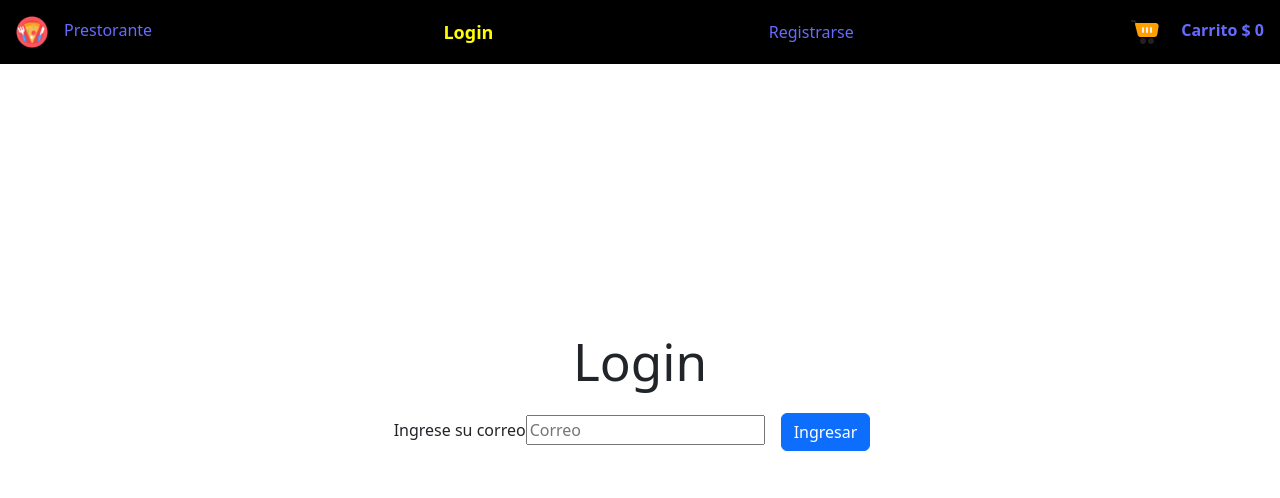
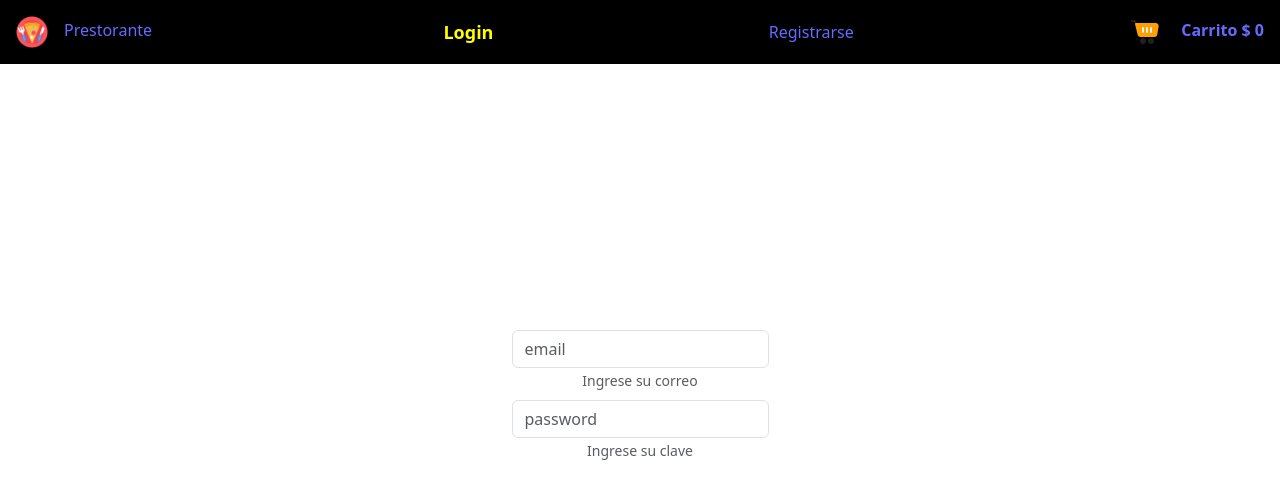
Before and after one commit to jorge2101719/proyecto_restaurante, a React (Vite) app: page /login in a window 1280 px wide. Shown: the top 498 px of the page. Built offline with nearby package versions, Linux system fonts and the light colour scheme.

Commit message:
formulario básico en login

```diff
--- a/src/views/login/Login.jsx
+++ b/src/views/login/Login.jsx
@@ -1,27 +1,49 @@
 import { useContext } from 'react'
 
+import Form from 'react-bootstrap/Form'
 import Button from 'react-bootstrap/Button'
 
-import { RestauranteContext } from '../../context/RestauranteContext'
-import { useNavigate } from 'react-router-dom'
+// import { RestauranteContext } from '../../context/RestauranteContext'
+// import { useNavigate } from 'react-router-dom'
 
 import 'bootstrap/dist/css/bootstrap.min.css'
 
 const Login = () => {
-    const navigateRestaurante = useNavigate()
+    // const navigateRestaurante = useNavigate()
 
 
 
     return (
-        <div>
-            <h1>Login</h1>
-            <form>
-                <label>Ingrese su correo</label>
-                <input type="text" placeholder="Correo" />
 
-                <Button>Ingresar</Button>
-            </form>
-        </div>
+        <Form>
+            <Form.Group>
+                <Form.Label>
+                    <Form.Control
+                        type='email'
+                        id='email'
+                        aria-describedby='emailLogin'
+                        placeholder='email'
+                    />
+                    <Form.Text id='emailLogin'>
+                        Ingrese su correo
+                    </Form.Text>
+                </Form.Label>
+            </Form.Group>
+
+            <Form.Group>
+                <Form.Label>
+                    <Form.Control
+                        type='password'
+                        id='inputPassword'
+                        aria-describedby='passwordLogin'
+                        placeholder='password'
+                    />
+                    <Form.Text id='passwordLogin'>
+                        Ingrese su clave
+                    </Form.Text>
+                </Form.Label>
+            </Form.Group>
+        </Form>
     )
 }
 
```
